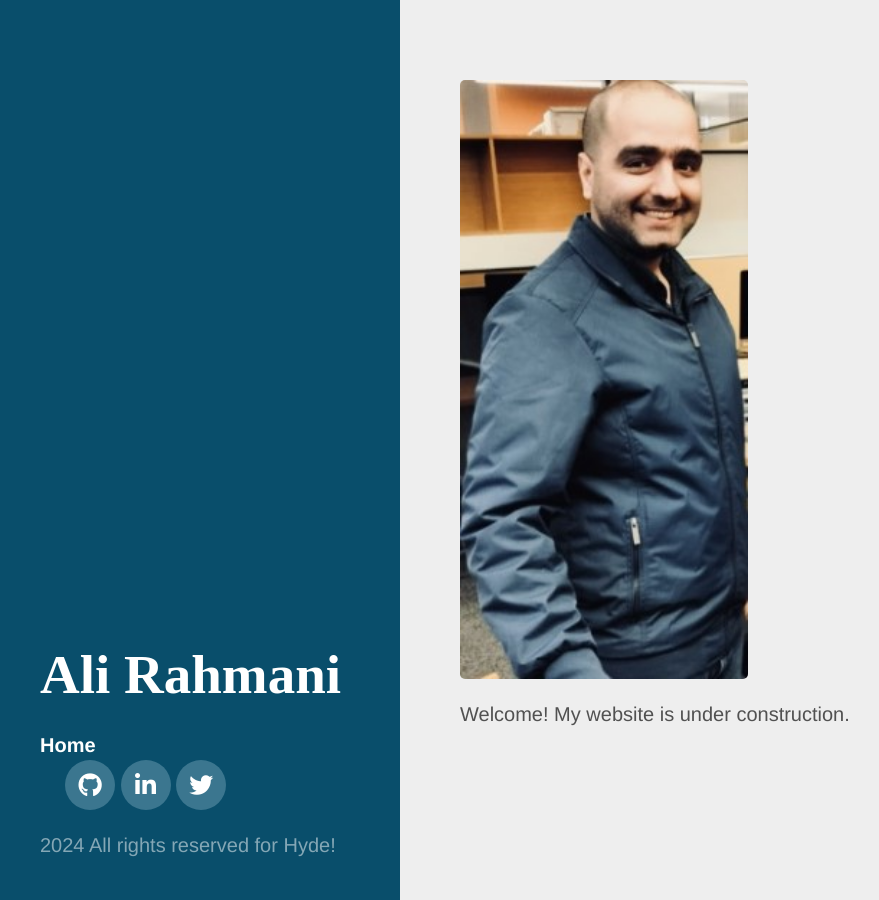
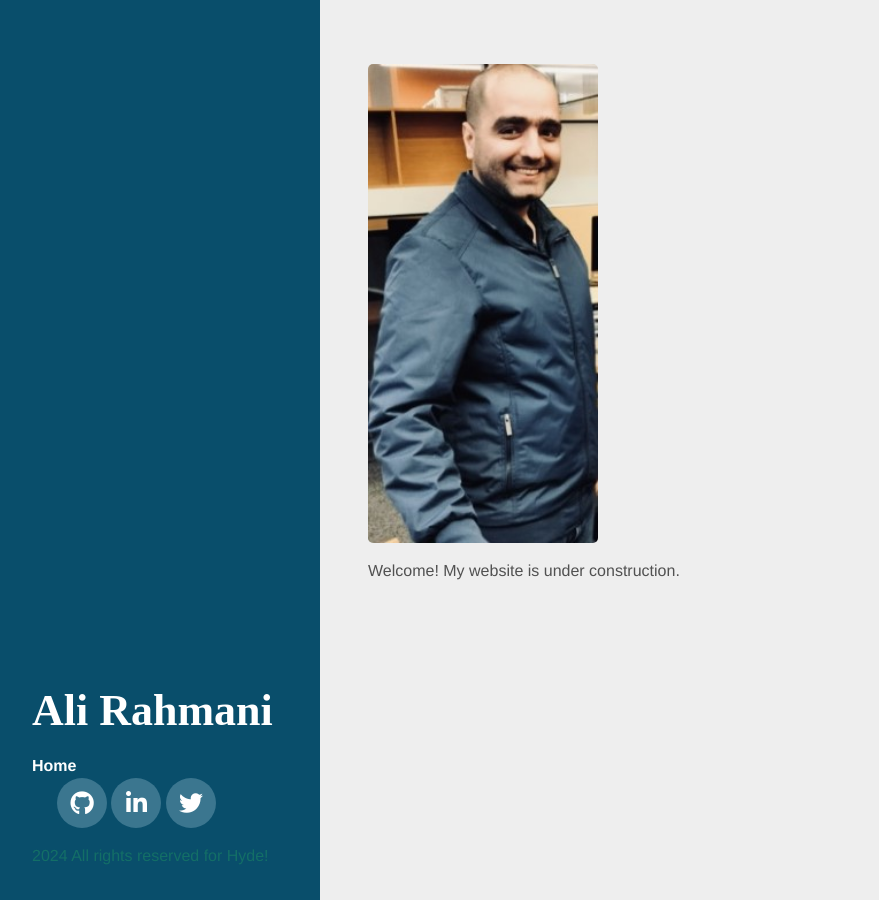
Before and after one commit to AliRahmani511/AliRahmani_Mechanics, a Jekyll site: the page built from index.html, in a window 1280 px wide. Shown: the whole page, without its empty margins (0-879 px from the left). Built offline with Jekyll 4.4.1, drawn with Linux system fonts in a browser that asks for light colours; nearby versions of some CDN libraries; some web fonts are replaced; the list of posts is cut into pages by our own code.

Commit message:
Update hyde.css

```diff
--- a/public/css/hyde.css
+++ b/public/css/hyde.css
@@ -36,12 +36,12 @@ html {
 }
 @media (min-width: 48rem) {
   html {
-    font-size: 16px;
+    font-size: 14px;
   }
 }
 @media (min-width: 58rem) {
   html {
-    font-size: 20px;
+    font-size: 16px;
   }
 }
 
@@ -56,7 +56,7 @@ html {
 .sidebar {
   text-align: center;
   padding: 2rem 1rem;
-  color: rgba(255,255,255,.5);
+  color: rgba(30,144,100,.5);
   background-color: #202020;
 }
 @media (min-width: 48rem) {
```
